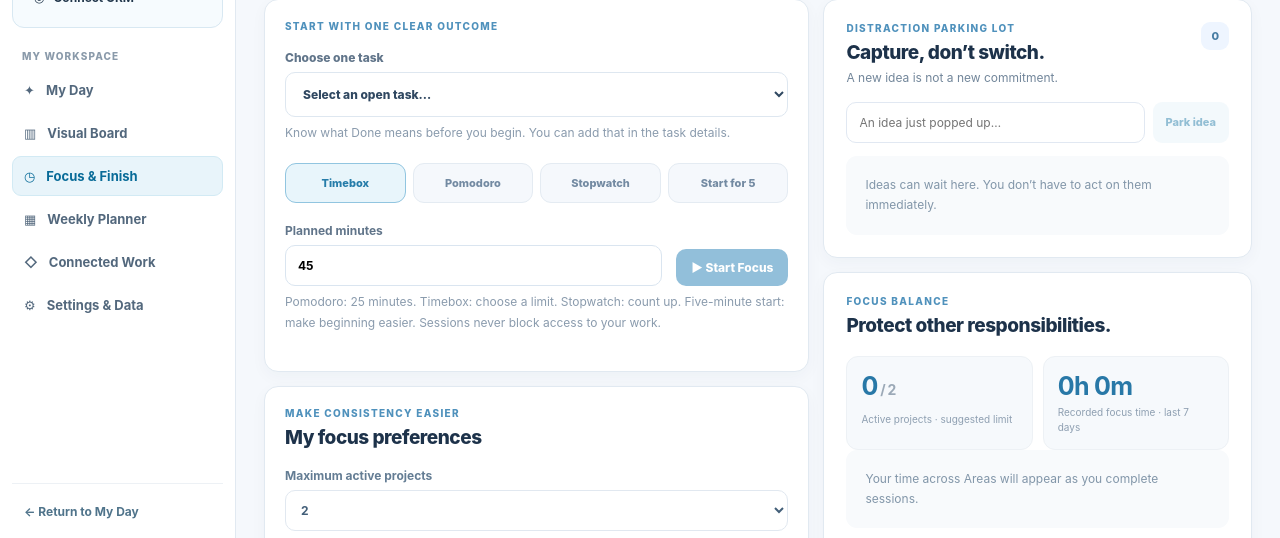
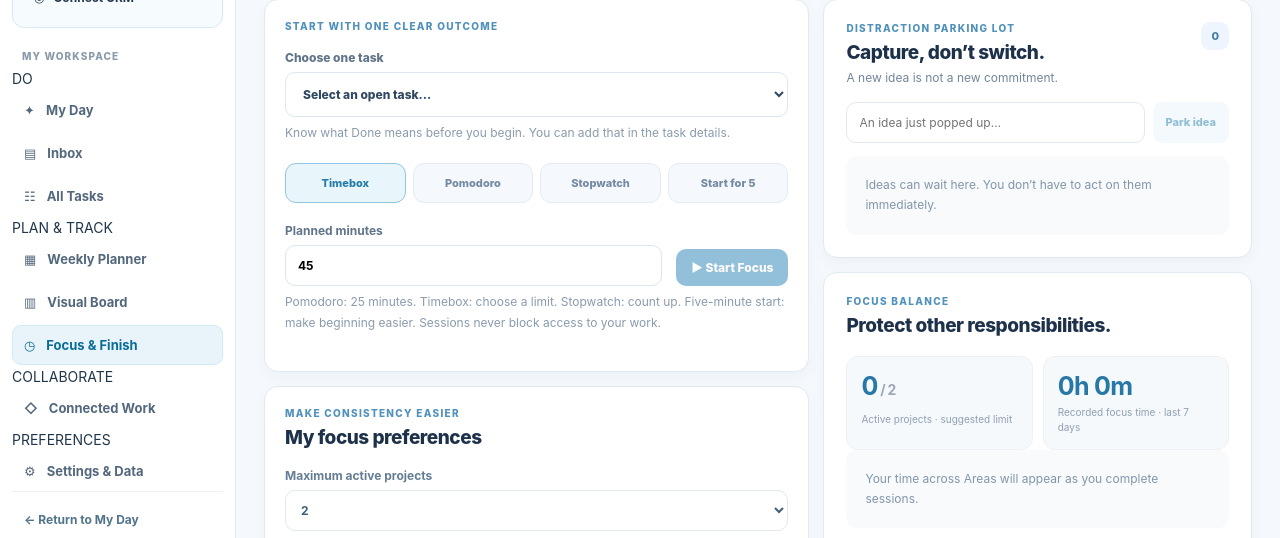
Before and after one commit to prashant-aggarwal-it/robotronix-learning-portal, a Next.js app: page /tasks/focus in a window 1280 px wide. Shown: the part 262-800 px from the top of the page. Built offline with nearby package versions, Linux system fonts and the light colour scheme; no server answers.

Commit message:
refactor(tasks): use progressive shared navigation consistently across all screens

```diff
--- a/features/tasks/v2/TasksV2Focus.tsx
+++ b/features/tasks/v2/TasksV2Focus.tsx
@@ -4,6 +4,7 @@ import {useCallback,useEffect,useMemo,useState,type FormEvent} from "react";
 import {getSupabaseBrowserClient} from "@/lib/supabase/browser";
 import {ApplicationSwitcher} from "@/components/ApplicationSwitcher";
 import {TasksNotifications} from "./TasksNotifications";
+import {TasksPrimaryNav} from "./TasksPrimaryNav";
 import type {V2Task,V2Area,V2Project,V2Response,V2Request} from "./model";
 
 type FocusMode="timebox"|"pomodoro"|"stopwatch"|"five_minutes";
@@ -193,14 +194,7 @@ export function TasksV2Focus(){
    <div className="mt2-product">My Tasks <span>FOCUS & FINISH</span></div>
    <ApplicationSwitcher current="tasks"/>
    <div className="mt2-sidebar-heading">MY WORKSPACE</div>
-   <nav aria-label="My Tasks">
-    <Link href="/tasks"><span className="mt2-nav-emoji">✦</span> My Day</Link>
-    <Link href="/tasks/board"><span className="mt2-nav-emoji">▥</span> Visual Board</Link>
-    <Link className="is-active" href="/tasks/focus" aria-current="page"><span className="mt2-nav-emoji">◷</span> Focus & Finish</Link>
-    <Link href="/tasks/planner"><span className="mt2-nav-emoji">▦</span> Weekly Planner</Link>
-    <Link href="/tasks/connected"><span className="mt2-nav-emoji">◇</span> Connected Work</Link>
-    <Link href="/tasks/settings"><span className="mt2-nav-emoji">⚙</span> Settings & Data</Link>
-   </nav>
+   <TasksPrimaryNav section="focus"/>
    <div className="mt2-sidebar-bottom"><Link href="/tasks">← Return to My Day</Link></div>
   </aside>
   <main className="mt2-main">
```
